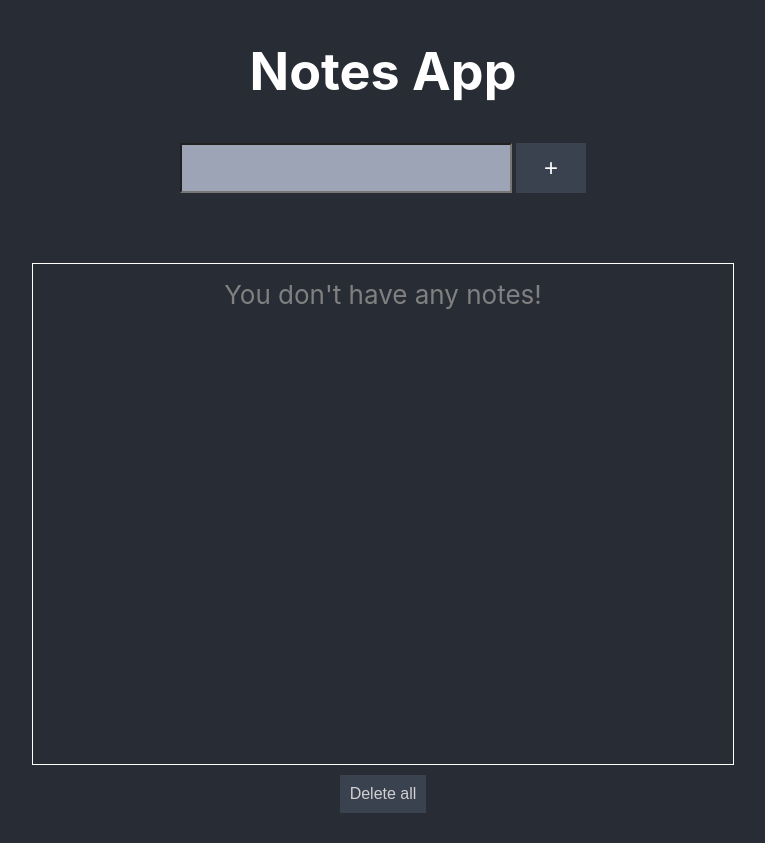
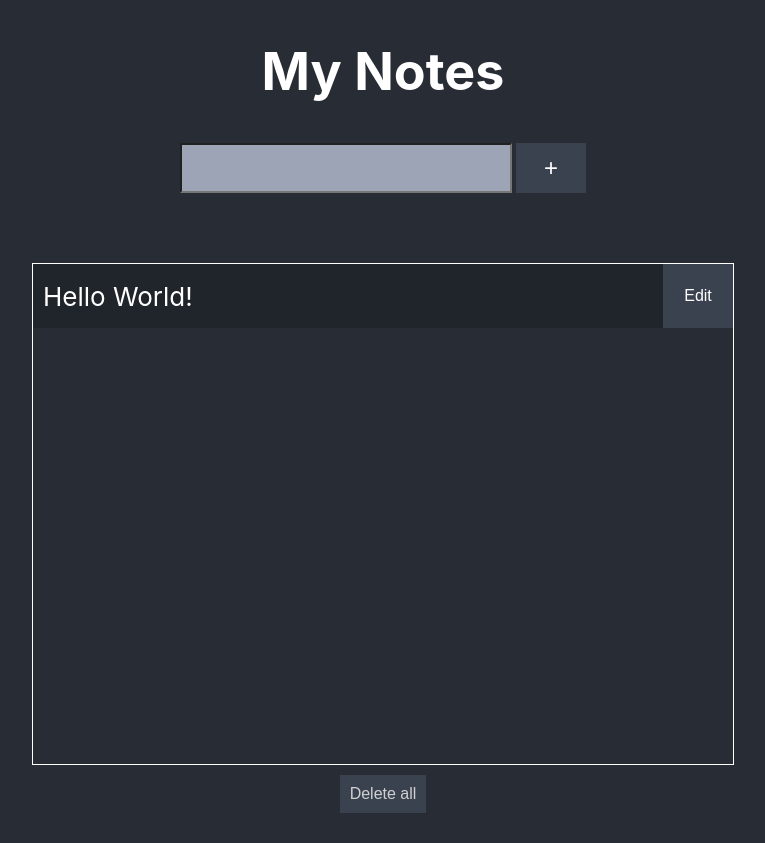
Before and after one commit to IvanCheng1/Notes-app, a React (Create React App) app: page / in a window 1280 px wide. Shown: the whole page, without its empty margins (257-1022 px from the left). Built offline with nearby package versions, Linux system fonts and the light colour scheme.

Commit message:
clean up

```diff
--- a/public/index.html
+++ b/public/index.html
@@ -7,37 +7,13 @@
     <meta name="theme-color" content="#000000" />
     <meta
       name="description"
-      content="Web site created using create-react-app"
+      content="My simple notes web application, built using React and TypeScript by Ivan Cheng. "
     />
     <link rel="apple-touch-icon" href="%PUBLIC_URL%/logo192.png" />
-    <!--
-      manifest.json provides metadata used when your web app is installed on a
-      user's mobile device or desktop. See https://developers.google.com/web/fundamentals/web-app-manifest/
-    -->
     <link rel="manifest" href="%PUBLIC_URL%/manifest.json" />
-    <!--
-      Notice the use of %PUBLIC_URL% in the tags above.
-      It will be replaced with the URL of the `public` folder during the build.
-      Only files inside the `public` folder can be referenced from the HTML.
-
-      Unlike "/favicon.ico" or "favicon.ico", "%PUBLIC_URL%/favicon.ico" will
-      work correctly both with client-side routing and a non-root public URL.
-      Learn how to configure a non-root public URL by running `npm run build`.
-    -->
-    <title>Notes App</title>
+    <title>My Notes</title>
   </head>
   <body>
-    <!-- <noscript>You need to enable JavaScript to run this app.</noscript> -->
     <div id="root"></div>
-    <!--
-      This HTML file is a template.
-      If you open it directly in the browser, you will see an empty page.
-
-      You can add webfonts, meta tags, or analytics to this file.
-      The build step will place the bundled scripts into the <body> tag.
-
-      To begin the development, run `npm start` or `yarn start`.
-      To create a production bundle, use `npm run build` or `yarn build`.
-    -->
   </body>
 </html>
--- a/src/App.css
+++ b/src/App.css
@@ -16,13 +16,12 @@ h1 {
 
 form {
   min-height: 50px;
-  /* min-width: 400px; */
+
   display: flex;
   flex-direction: row;
 }
 
 .input-field * {
-  /* background-color: aqua; */
   margin-left: 2px;
   margin-right: 2px;
 }
@@ -35,8 +34,6 @@ input {
   background-color: #9ca4b6;
   outline: 0;
   padding: 0 5px;
-  /* border: none; */
-  /* border-radius: 10px; */
 }
 
 input:focus {
@@ -48,20 +45,12 @@ input:focus {
 }
 
 button {
-  /* margin: 10px auto; */
   padding: 10px;
   background-color: #454d5ea3;
-  /* height: 100%; */
-  /* border: 2px solid rgba(13, 174, 177, 0.406); */
+
   cursor: pointer;
-  /* border-radius: 10px; */
+
   min-width: 70px;
-  /* transition: all ease 1s; */
-}
-
-button:hover {
-  /* outline: 0; */
-  /* font-weight: 700; */
 }
 
 button:focus {
@@ -80,7 +69,6 @@ button:focus {
 }
 
 .note-holder {
-  /* width: 90%; */
   min-height: 64px;
   margin: 0 auto;
   border-top: 1px solid grey;
@@ -103,6 +91,7 @@ button:focus {
   justify-content: center;
   display: flex;
   flex-direction: column;
+  background-color: #20252b;
 }
 
 .input-alert,
@@ -116,7 +105,7 @@ button:focus {
 }
 
 .empty-notes {
-  padding: 15px 0 ;
+  padding: 15px 0;
   color: grey;
 }
 
@@ -141,7 +130,6 @@ button:focus {
   .notes-holder {
     min-width: 525px;
     width: 80%;
-    /* min-height: 500px; */
   }
 }
 
@@ -151,10 +139,7 @@ button:focus {
   .notes-holder {
     min-width: 300px;
     width: 90%;
-    /* margin: 10px 10px 50px 10px; */
   }
-
-
 
   form {
     min-height: 50px;
@@ -171,6 +156,4 @@ button:focus {
   .input-alert-spaceholder {
     width: 300px;
   }
-
-
 }
--- a/src/App.tsx
+++ b/src/App.tsx
@@ -85,7 +85,7 @@ class App extends React.Component<{}, IState> {
 
     return (
       <div className="App">
-        <h1>Notes App</h1>
+        <h1>My Notes</h1>
         <div className="input-header">
           <InputField
             value={input}
@@ -108,7 +108,9 @@ class App extends React.Component<{}, IState> {
             ))
           )}
         </div>
-        <button className="delete-all" onClick={this.handleDeleteAll}>Delete all</button>
+        <button className="delete-all" onClick={this.handleDeleteAll}>
+          Delete all
+        </button>
       </div>
     );
   }
--- a/src/components/InputField.tsx
+++ b/src/components/InputField.tsx
@@ -11,7 +11,9 @@ const InputField = ({ value, handleInputChange, handleAddNote }: IProps) => {
   return (
     <form className="input-field" onSubmit={(e) => e.preventDefault()}>
       <Input value={value} handleChange={handleInputChange} />
-      <button className="plus-button" onClick={handleAddNote}>+</button>
+      <button className="plus-button" onClick={handleAddNote}>
+        +
+      </button>
     </form>
   );
 };
--- a/src/components/Note.tsx
+++ b/src/components/Note.tsx
@@ -34,9 +34,9 @@ class Note extends React.Component<IProps, IState> {
   };
 
   handleEnter = (e: React.FormEvent<HTMLFormElement>) => {
-    e.preventDefault()
-    this.handleEditButton()
-  }
+    e.preventDefault();
+    this.handleEditButton();
+  };
 
   handleNewInputChange = (e: React.FormEvent<HTMLInputElement>): void => {
     const { value } = e.currentTarget;
--- a/src/utils/api.ts
+++ b/src/utils/api.ts
@@ -1,8 +1,7 @@
 const NOTES_STORAGE_KEY = "NOTES_STORAGE_KEY";
 
 export const getNotes = async (): Promise<string[] | []> => {
-  // localStorage.setItem(NOTES_STORAGE_KEY, JSON.stringify(["Welcome note"]))
-
+  checkLocalStorage();
   return getLocalStorage();
 };
 
@@ -36,9 +35,15 @@ export const editNote = async (
 };
 
 export const deleteAllNotes = async (): Promise<[]> => {
-  setLocalStorage([])
-  return []
-}
+  setLocalStorage([]);
+  return [];
+};
+
+const checkLocalStorage = (): void => {
+  if (localStorage.getItem(NOTES_STORAGE_KEY) === null) {
+    setLocalStorage(["Hello World!"]);
+  }
+};
 
 const getLocalStorage = (): string[] => {
   return JSON.parse(localStorage.getItem(NOTES_STORAGE_KEY) || "[]");
```
